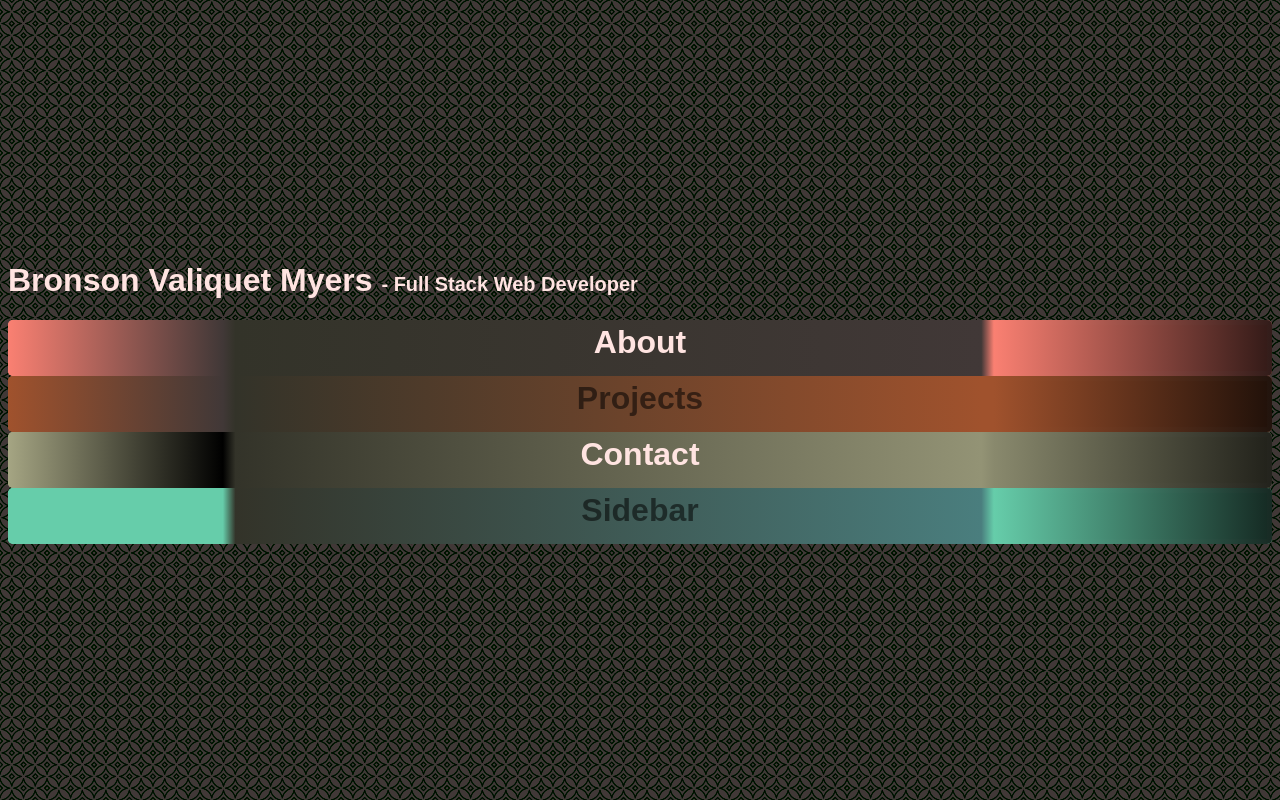
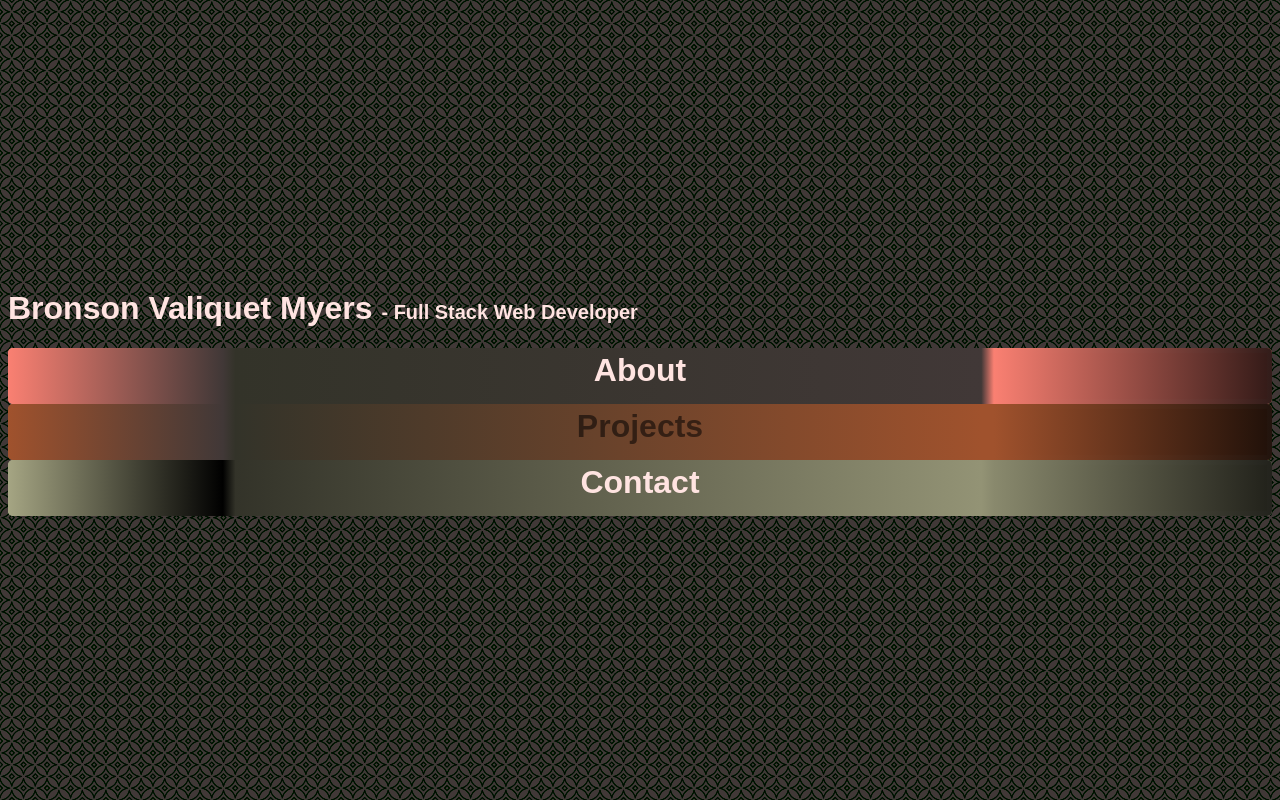
Before and after one commit to Quavacle/Portfolio, a website: page index.html in a window 1280 px wide. Drawn offline with nearby package versions, Linux system fonts and the light colour scheme; files whose address does not match are found by name; a web font is replaced by a local one.

Commit message:
Removed side bar
Seemed unnecessary

```diff
--- a/index.html
+++ b/index.html
@@ -63,7 +63,7 @@
                 <a href="mailto:bronsonvaliquetmyers@gmail.com"><i class="fas fa-envelope-square"></i></a>
             </div>
           </div>
-          <div class="panel four">
+          <!-- <div class="panel four">
             <span class="header"><h1>Sidebar</h1></span>
             <div class="inner">
               <div class="sidebar">
@@ -84,7 +84,7 @@
                 </div>
               </div>
             </div>
-          </div>
+          </div> -->
           <div class="padding bottom">
           </div>
         </div>
```
